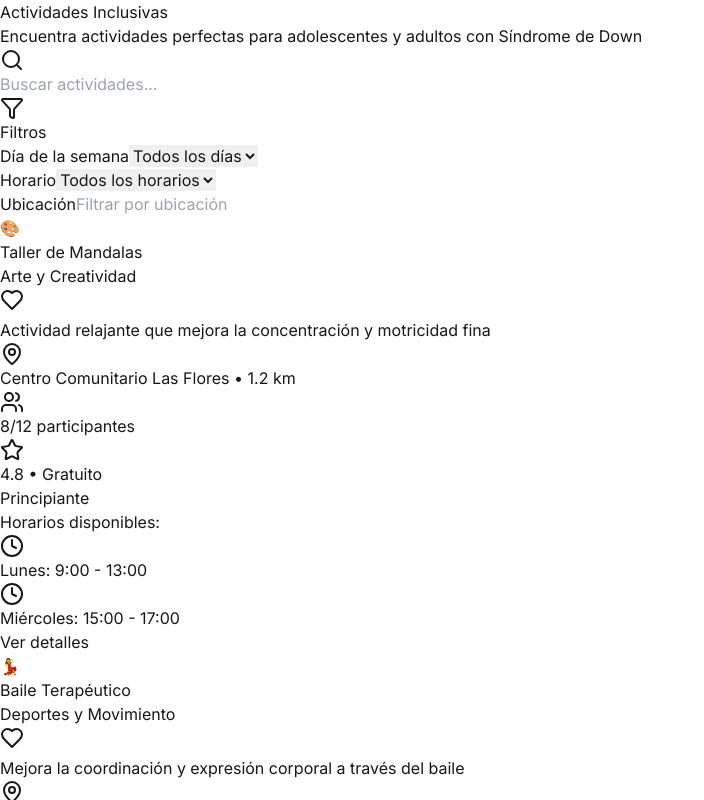
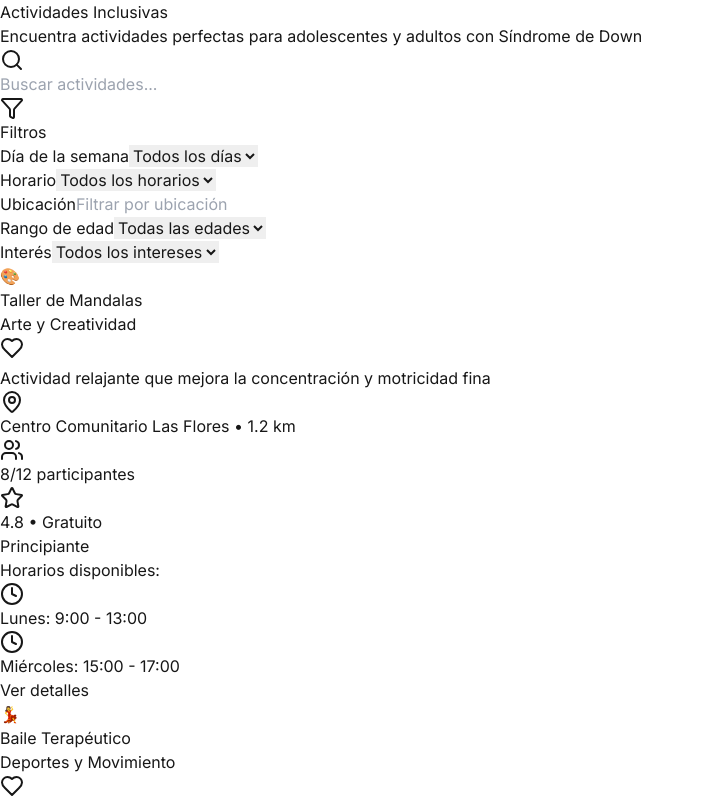
Before and after one commit to linax/link21, a Next.js app: page /actividades in a window 1280 px wide. Both pictures are taken after a click on the button "Filtros". Shown: the top 800 px of the page, without its empty margins (0-704 px from the left). Built offline with nearby package versions, Linux system fonts and the light colour scheme.

Commit message:
fixing page actividades

```diff
--- a/src/app/actividades/page.tsx
+++ b/src/app/actividades/page.tsx
@@ -1,18 +1,73 @@
 "use client"
-import React, { useState } from 'react';
+import React, { useState, useEffect } from 'react';
 import { Search, MapPin, Clock, Calendar, Heart, Filter, Star, Users, Phone, Mail } from 'lucide-react';
 
-const ActivitiesPlatform = () => {
-  const [searchTerm, setSearchTerm] = useState('');
-  const [selectedDay, setSelectedDay] = useState('');
-  const [selectedTime, setSelectedTime] = useState('');
-  const [selectedLocation, setSelectedLocation] = useState('');
-  const [showFilters, setShowFilters] = useState(false);
-  const [favorites, setFavorites] = useState([]);
-  const [selectedActivity, setSelectedActivity] = useState(null);
+// Tipos TypeScript
+interface Schedule {
+  day: string;
+  time: string;
+}
 
-  // Datos de ejemplo de actividades
-  const activities = [
+interface Activity {
+  id: number;
+  name: string;
+  type: string;
+  description: string;
+  location: string;
+  address: string;
+  distance: string;
+  schedule: Schedule[];
+  instructor: string;
+  capacity: number;
+  enrolled: number;
+  price: string;
+  difficulty: 'Principiante' | 'Intermedio' | 'Avanzado' | 'Todos los niveles';
+  rating: number;
+  phone: string;
+  email: string;
+  image: string;
+  tags: string[];
+  ageGroup: string;
+  minAge: number;
+  maxAge: number;
+  interests: string[];
+}
+
+interface Filters {
+  searchTerm: string;
+  selectedDay: string;
+  selectedTime: string;
+  selectedLocation: string;
+  selectedAge: string;
+  selectedInterest: string;
+}
+
+interface ActivitiesPlatformProps {
+  location?: string;
+  age?: number;
+  interest?: string;
+}
+
+const ActivitiesPlatform: React.FC<ActivitiesPlatformProps> = ({
+  location = '',
+  age,
+  interest = ''
+}) => {
+  const [filters, setFilters] = useState<Filters>({
+    searchTerm: '',
+    selectedDay: '',
+    selectedTime: '',
+    selectedLocation: location,
+    selectedAge: age ? age.toString() : '',
+    selectedInterest: interest
+  });
+
+  const [showFilters, setShowFilters] = useState<boolean>(false);
+  const [favorites, setFavorites] = useState<number[]>([]);
+  const [selectedActivity, setSelectedActivity] = useState<Activity | null>(null);
+
+  // Datos de ejemplo de actividades con tipos mejorados
+  const activities: Activity[] = [
     {
       id: 1,
       name: 'Taller de Mandalas',
@@ -35,7 +90,10 @@ const ActivitiesPlatform = () => {
       email: 'maria@centroflores.cl',
       image: '🎨',
       tags: ['Arte', 'Relajación', 'Motricidad'],
-      ageGroup: '16-30 años'
+      ageGroup: '16-30 años',
+      minAge: 16,
+      maxAge: 30,
+      interests: ['arte', 'creatividad', 'relajación', 'manualidades']
     },
     {
       id: 2,
@@ -59,7 +117,10 @@ const ActivitiesPlatform = () => {
       email: 'carlos@danzalibre.cl',
       image: '💃',
       tags: ['Baile', 'Coordinación', 'Expresión'],
-      ageGroup: '14-35 años'
+      ageGroup: '14-35 años',
+      minAge: 14,
+      maxAge: 35,
+      interests: ['baile', 'música', 'movimiento', 'expresión', 'coordinación']
     },
     {
       id: 3,
@@ -83,7 +144,10 @@ const ActivitiesPlatform = () => {
       email: 'ana@gimnasioinc.cl',
       image: '🏋️',
       tags: ['Ejercicio', 'Fuerza', 'Resistencia'],
-      ageGroup: '16-40 años'
+      ageGroup: '16-40 años',
+      minAge: 16,
+      maxAge: 40,
+      interests: ['ejercicio', 'deporte', 'fuerza', 'salud', 'fitness']
     },
     {
       id: 4,
@@ -107,7 +171,10 @@ const ActivitiesPlatform = () => {
       email: 'pedro@cocinacom.cl',
       image: '👨‍🍳',
       tags: ['Cocina', 'Autonomía', 'Nutrición'],
-      ageGroup: '18-45 años'
+      ageGroup: '18-45 años',
+      minAge: 18,
+      maxAge: 45,
+      interests: ['cocina', 'alimentación', 'autonomía', 'nutrición', 'vida práctica']
     },
     {
       id: 5,
@@ -131,7 +198,10 @@ const ActivitiesPlatform = () => {
       email: 'sofia@conservatorio.cl',
       image: '🎵',
       tags: ['Música', 'Canto', 'Expresión'],
-      ageGroup: '15-50 años'
+      ageGroup: '15-50 años',
+      minAge: 15,
+      maxAge: 50,
+      interests: ['música', 'canto', 'arte', 'expresión', 'creatividad']
     },
     {
       id: 6,
@@ -155,27 +225,41 @@ const ActivitiesPlatform = () => {
       email: 'miguel@huertoverde.cl',
       image: '🌱',
       tags: ['Jardinería', 'Naturaleza', 'Responsabilidad'],
-      ageGroup: '16-60 años'
+      ageGroup: '16-60 años',
+      minAge: 16,
+      maxAge: 60,
+      interests: ['jardinería', 'naturaleza', 'plantas', 'responsabilidad', 'terapia']
     }
   ];
 
-  const days = ['Lunes', 'Martes', 'Miércoles', 'Jueves', 'Viernes', 'Sábado', 'Domingo'];
-  const times = ['9:00 - 12:00', '14:00 - 17:00', '10:00 - 13:00', '15:00 - 18:00'];
+  const days: string[] = ['Lunes', 'Martes', 'Miércoles', 'Jueves', 'Viernes', 'Sábado', 'Domingo'];
+  const times: string[] = ['9:00 - 12:00', '14:00 - 17:00', '10:00 - 13:00', '15:00 - 18:00'];
+  const ageRanges: string[] = ['14-18', '19-25', '26-35', '36-45', '46-60'];
+  const interests: string[] = ['arte', 'música', 'deporte', 'cocina', 'naturaleza', 'baile', 'creatividad'];
 
-  // Filtrar actividades
-  const filteredActivities = activities.filter(activity => {
-    const matchesSearch = activity.name.toLowerCase().includes(searchTerm.toLowerCase()) ||
-                         activity.type.toLowerCase().includes(searchTerm.toLowerCase()) ||
-                         activity.description.toLowerCase().includes(searchTerm.toLowerCase());
+  // Filtrar actividades con tipos seguros
+  const filteredActivities: Activity[] = activities.filter((activity: Activity) => {
+    const matchesSearch = activity.name.toLowerCase().includes(filters.searchTerm.toLowerCase()) ||
+                         activity.type.toLowerCase().includes(filters.searchTerm.toLowerCase()) ||
+                         activity.description.toLowerCase().includes(filters.searchTerm.toLowerCase());
 
-    const matchesDay = !selectedDay || activity.schedule.some(s => s.day === selectedDay);
-    const matchesTime = !selectedTime || activity.schedule.some(s => s.time.includes(selectedTime.split(' - ')[0]));
-    const matchesLocation = !selectedLocation || activity.location.toLowerCase().includes(selectedLocation.toLowerCase());
+    const matchesDay = !filters.selectedDay || activity.schedule.some(s => s.day === filters.selectedDay);
+    const matchesTime = !filters.selectedTime || activity.schedule.some(s => s.time.includes(filters.selectedTime.split(' - ')[0]));
+    const matchesLocation = !filters.selectedLocation || activity.location.toLowerCase().includes(filters.selectedLocation.toLowerCase());
 
-    return matchesSearch && matchesDay && matchesTime && matchesLocation;
+    const matchesAge = !filters.selectedAge || (() => {
+      const [minAge, maxAge] = filters.selectedAge.split('-').map(Number);
+      return activity.minAge <= maxAge && activity.maxAge >= minAge;
+    })();
+
+    const matchesInterest = !filters.selectedInterest || activity.interests.some(interest =>
+      interest.toLowerCase().includes(filters.selectedInterest.toLowerCase())
+    );
+
+    return matchesSearch && matchesDay && matchesTime && matchesLocation && matchesAge && matchesInterest;
   });
 
-  const toggleFavorite = (id) => {
+  const toggleFavorite = (id: number): void => {
     setFavorites(prev =>
       prev.includes(id)
         ? prev.filter(fav => fav !== id)
@@ -183,7 +267,11 @@ const ActivitiesPlatform = () => {
     );
   };
 
-  const getDifficultyColor = (difficulty) => {
+  const updateFilter = (key: keyof Filters, value: string): void => {
+    setFilters(prev => ({ ...prev, [key]: value }));
+  };
+
+  const getDifficultyColor = (difficulty: Activity['difficulty']): string => {
     switch(difficulty) {
       case 'Principiante': return 'bg-green-100 text-green-800';
       case 'Intermedio': return 'bg-yellow-100 text-yellow-800';
@@ -192,7 +280,7 @@ const ActivitiesPlatform = () => {
     }
   };
 
-  const getTypeColor = (type) => {
+  const getTypeColor = (type: string): string => {
     switch(type) {
       case 'Arte y Creatividad': return 'bg-purple-100 text-purple-800';
       case 'Deportes y Movimiento': return 'bg-orange-100 text-orange-800';
@@ -200,6 +288,26 @@ const ActivitiesPlatform = () => {
       default: return 'bg-gray-100 text-gray-800';
     }
   };
+
+  // Aplicar filtros iniciales basados en props
+  useEffect(() => {
+    if (location) {
+      setFilters(prev => ({ ...prev, selectedLocation: location }));
+    }
+    if (age) {
+      // Encontrar el rango de edad apropiado
+      const ageRange = ageRanges.find(range => {
+        const [min, max] = range.split('-').map(Number);
+        return age >= min && age <= max;
+      });
+      if (ageRange) {
+        setFilters(prev => ({ ...prev, selectedAge: ageRange }));
+      }
+    }
+    if (interest) {
+      setFilters(prev => ({ ...prev, selectedInterest: interest }));
+    }
+  }, [location, age, interest]);
 
   if (selectedActivity) {
     return (
@@ -272,7 +380,7 @@ const ActivitiesPlatform = () => {
             <div>
               <h3 className="text-xl font-semibold mb-4">Horarios</h3>
               <div className="space-y-3">
-                {selectedActivity.schedule.map((slot, index) => (
+                {selectedActivity.schedule.map((slot: Schedule, index: number) => (
                   <div key={index} className="flex items-center p-3 bg-gray-50 rounded-lg">
                     <Calendar className="w-5 h-5 text-blue-500 mr-3" />
                     <div>
@@ -286,7 +394,7 @@ const ActivitiesPlatform = () => {
               <div className="mt-6">
                 <h4 className="font-semibold mb-2">Etiquetas</h4>
                 <div className="flex flex-wrap gap-2">
-                  {selectedActivity.tags.map((tag, index) => (
+                  {selectedActivity.tags.map((tag: string, index: number) => (
                     <span key={index} className="px-3 py-1 bg-blue-100 text-blue-800 rounded-full text-sm">
                       {tag}
                     </span>
@@ -334,6 +442,25 @@ const ActivitiesPlatform = () => {
         <p className="text-lg text-gray-600">
           Encuentra actividades perfectas para adolescentes y adultos con Síndrome de Down
         </p>
+        {(location || age || interest) && (
+          <div className="mt-4 flex flex-wrap justify-center gap-2">
+            {location && (
+              <span className="px-3 py-1 bg-blue-100 text-blue-800 rounded-full text-sm">
+                📍 {location}
+              </span>
+            )}
+            {age && (
+              <span className="px-3 py-1 bg-green-100 text-green-800 rounded-full text-sm">
+                👤 {age} años
+              </span>
+            )}
+            {interest && (
+              <span className="px-3 py-1 bg-purple-100 text-purple-800 rounded-full text-sm">
+                ❤️ {interest}
+              </span>
+            )}
+          </div>
+        )}
       </div>
 
       {/* Search and Filters */}
@@ -345,8 +472,8 @@ const ActivitiesPlatform = () => {
               type="text"
               placeholder="Buscar actividades..."
               className="w-full pl-10 pr-4 py-3 border border-gray-300 rounded-lg focus:ring-2 focus:ring-blue-500 focus:border-transparent"
-              value={searchTerm}
-              onChange={(e) => setSearchTerm(e.target.value)}
+              value={filters.searchTerm}
+              onChange={(e) => updateFilter('searchTerm', e.target.value)}
             />
           </div>
           <button
@@ -359,18 +486,18 @@ const ActivitiesPlatform = () => {
         </div>
 
         {showFilters && (
-          <div className="grid grid-cols-1 md:grid-cols-3 gap-4 pt-4 border-t">
+          <div className="grid grid-cols-1 md:grid-cols-2 lg:grid-cols-3 xl:grid-cols-5 gap-4 pt-4 border-t">
             <div>
               <label className="block text-sm font-medium text-gray-700 mb-2">
                 Día de la semana
               </label>
               <select
-                value={selectedDay}
-                onChange={(e) => setSelectedDay(e.target.value)}
+                value={filters.selectedDay}
+                onChange={(e) => updateFilter('selectedDay', e.target.value)}
                 className="w-full p-3 border border-gray-300 rounded-lg focus:ring-2 focus:ring-blue-500"
               >
                 <option value="">Todos los días</option>
-                {days.map(day => (
+                {days.map((day: string) => (
                   <option key={day} value={day}>{day}</option>
                 ))}
               </select>
@@ -380,12 +507,12 @@ const ActivitiesPlatform = () => {
                 Horario
               </label>
               <select
-                value={selectedTime}
-                onChange={(e) => setSelectedTime(e.target.value)}
+                value={filters.selectedTime}
+                onChange={(e) => updateFilter('selectedTime', e.target.value)}
                 className="w-full p-3 border border-gray-300 rounded-lg focus:ring-2 focus:ring-blue-500"
               >
                 <option value="">Todos los horarios</option>
-                {times.map(time => (
+                {times.map((time: string) => (
                   <option key={time} value={time}>{time}</option>
                 ))}
               </select>
@@ -398,9 +525,39 @@ const ActivitiesPlatform = () => {
                 type="text"
                 placeholder="Filtrar por ubicación"
                 className="w-full p-3 border border-gray-300 rounded-lg focus:ring-2 focus:ring-blue-500"
-                value={selectedLocation}
-                onChange={(e) => setSelectedLocation(e.target.value)}
+                value={filters.selectedLocation}
+                onChange={(e) => updateFilter('selectedLocation', e.target.value)}
               />
+            </div>
+            <div>
+              <label className="block text-sm font-medium text-gray-700 mb-2">
+                Rango de edad
+              </label>
+              <select
+                value={filters.selectedAge}
+                onChange={(e) => updateFilter('selectedAge', e.target.value)}
+                className="w-full p-3 border border-gray-300 rounded-lg focus:ring-2 focus:ring-blue-500"
+              >
+                <option value="">Todas las edades</option>
+                {ageRanges.map((range: string) => (
+                  <option key={range} value={range}>{range} años</option>
+                ))}
+              </select>
+            </div>
+            <div>
+              <label className="block text-sm font-medium text-gray-700 mb-2">
+                Interés
+              </label>
+              <select
+                value={filters.selectedInterest}
+                onChange={(e) => updateFilter('selectedInterest', e.target.value)}
+                className="w-full p-3 border border-gray-300 rounded-lg focus:ring-2 focus:ring-blue-500"
+              >
+                <option value="">Todos los intereses</option>
+                {interests.map((interest: string) => (
+                  <option key={interest} value={interest}>{interest}</option>
+                ))}
+              </select>
             </div>
           </div>
         )}
@@ -408,7 +565,7 @@ const ActivitiesPlatform = () => {
 
       {/* Results */}
       <div className="grid grid-cols-1 md:grid-cols-2 lg:grid-cols-3 gap-6">
-        {filteredActivities.map((activity) => (
+        {filteredActivities.map((activity: Activity) => (
           <div key={activity.id} className="bg-white rounded-xl shadow-md overflow-hidden hover:shadow-lg transition-shadow">
             <div className="p-6">
               <div className="flex items-start justify-between mb-4">
@@ -458,7 +615,7 @@ const ActivitiesPlatform = () => {
 
               <div className="mb-4">
                 <h4 className="font-medium text-gray-700 mb-2">Horarios disponibles:</h4>
-                {activity.schedule.map((slot, index) => (
+                {activity.schedule.map((slot: Schedule, index: number) => (
                   <div key={index} className="flex items-center text-sm text-gray-600 mb-1">
                     <Clock className="w-4 h-4 mr-2" />
                     <span>{slot.day}: {slot.time}</span>
```
